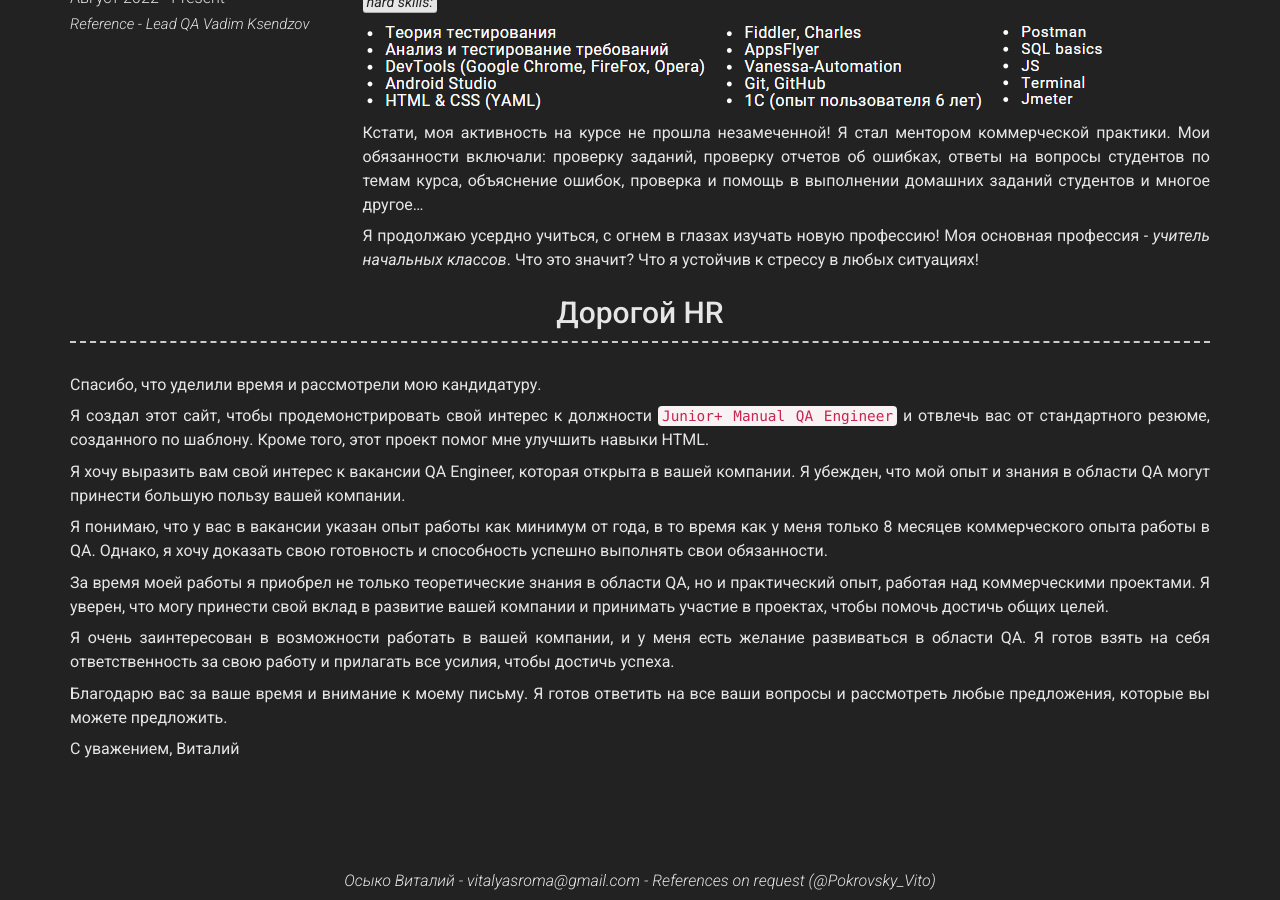
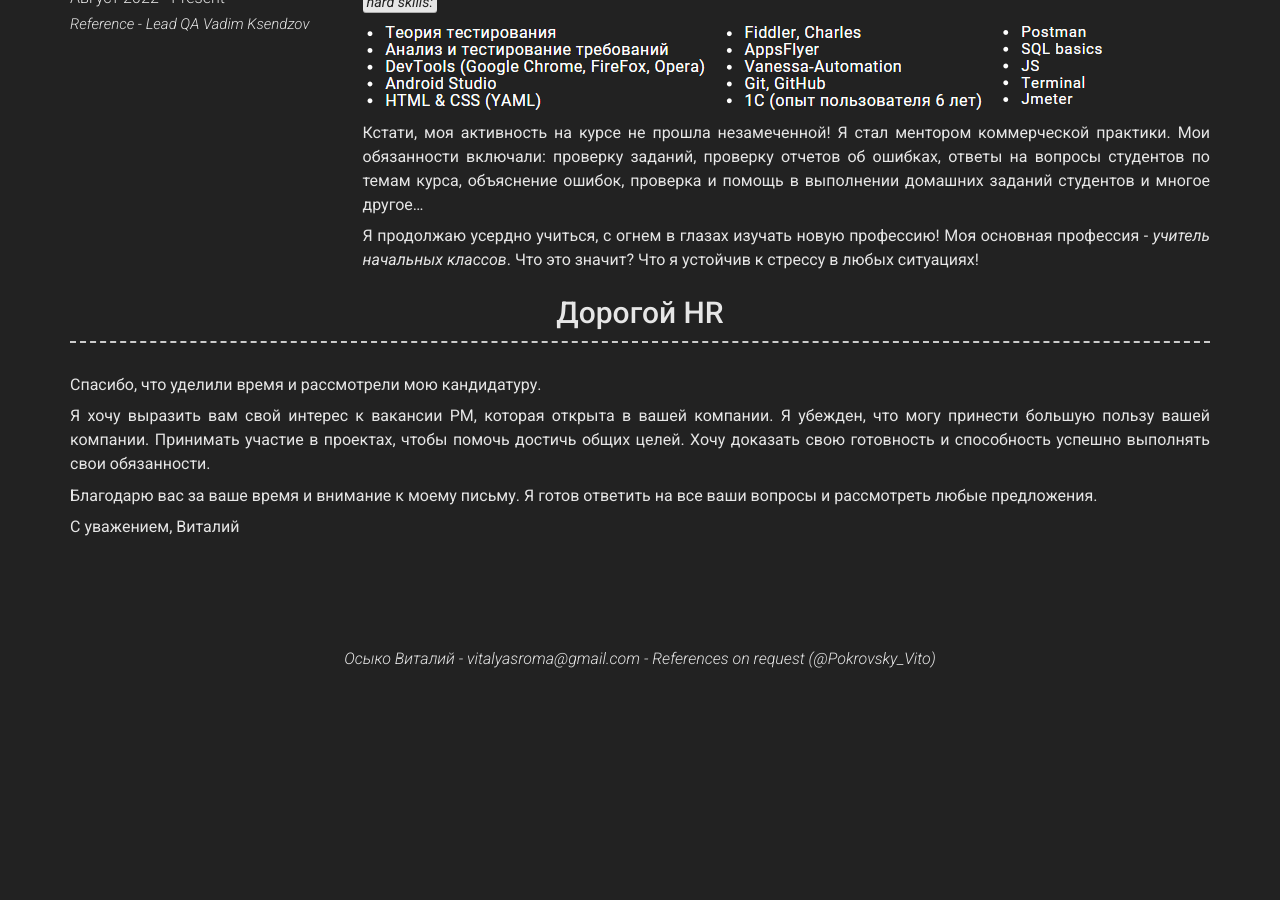
Before and after one commit to VitoOsyko/gadaborshev.github.io, a Jekyll site: the page built from index.md, in a window 1280 px wide and 900 px high, scrolled down 1860 px. Built offline with Jekyll 4.4.1, drawn with Linux system fonts in a browser that asks for light colours; nearby versions of some CDN libraries; after the commit the page ends 2538 px from its top, so only the background shows below that.

Commit message:
ОпытРМ

```diff
--- a/_config.yml
+++ b/_config.yml
@@ -116,17 +116,9 @@ content:
     content: | # this will include new lines to allow paragraphs
      Спасибо, что уделили время и рассмотрели мою кандидатуру.
 
-     Я создал этот сайт, чтобы продемонстрировать свой интерес к должности `Junior+ Manual QA Engineer` и отвлечь вас от стандартного резюме, созданного по шаблону. Кроме того, этот проект помог мне улучшить навыки HTML.
+     Я хочу выразить вам свой интерес к вакансии PM, которая открыта в вашей компании. Я убежден, что могу принести большую пользу вашей компании. Принимать участие в проектах, чтобы помочь достичь общих целей. Хочу доказать свою готовность и способность успешно выполнять свои обязанности.
 
-     Я хочу выразить вам свой интерес к вакансии QA Engineer, которая открыта в вашей компании. Я убежден, что мой опыт и знания в области QA могут принести большую пользу вашей компании.
-
-     Я понимаю, что у вас в вакансии указан опыт работы как минимум от года, в то время как у меня только 8 месяцев коммерческого опыта работы в QA. Однако, я хочу доказать свою готовность и способность успешно выполнять свои обязанности.
-
-     За время моей работы я приобрел не только теоретические знания в области QA, но и практический опыт, работая над коммерческими проектами. Я уверен, что могу принести свой вклад в развитие вашей компании и принимать участие в проектах, чтобы помочь достичь общих целей.
-
-     Я очень заинтересован в возможности работать в вашей компании, и у меня есть желание развиваться в области QA. Я готов взять на себя ответственность за свою работу и прилагать все усилия, чтобы достичь успеха.
-
-     Благодарю вас за ваше время и внимание к моему письму. Я готов ответить на все ваши вопросы и рассмотреть любые предложения, которые вы можете предложить.
+     Благодарю вас за ваше время и внимание к моему письму. Я готов ответить на все ваши вопросы и рассмотреть любые предложения.
 
      С уважением, Виталий
 
```
